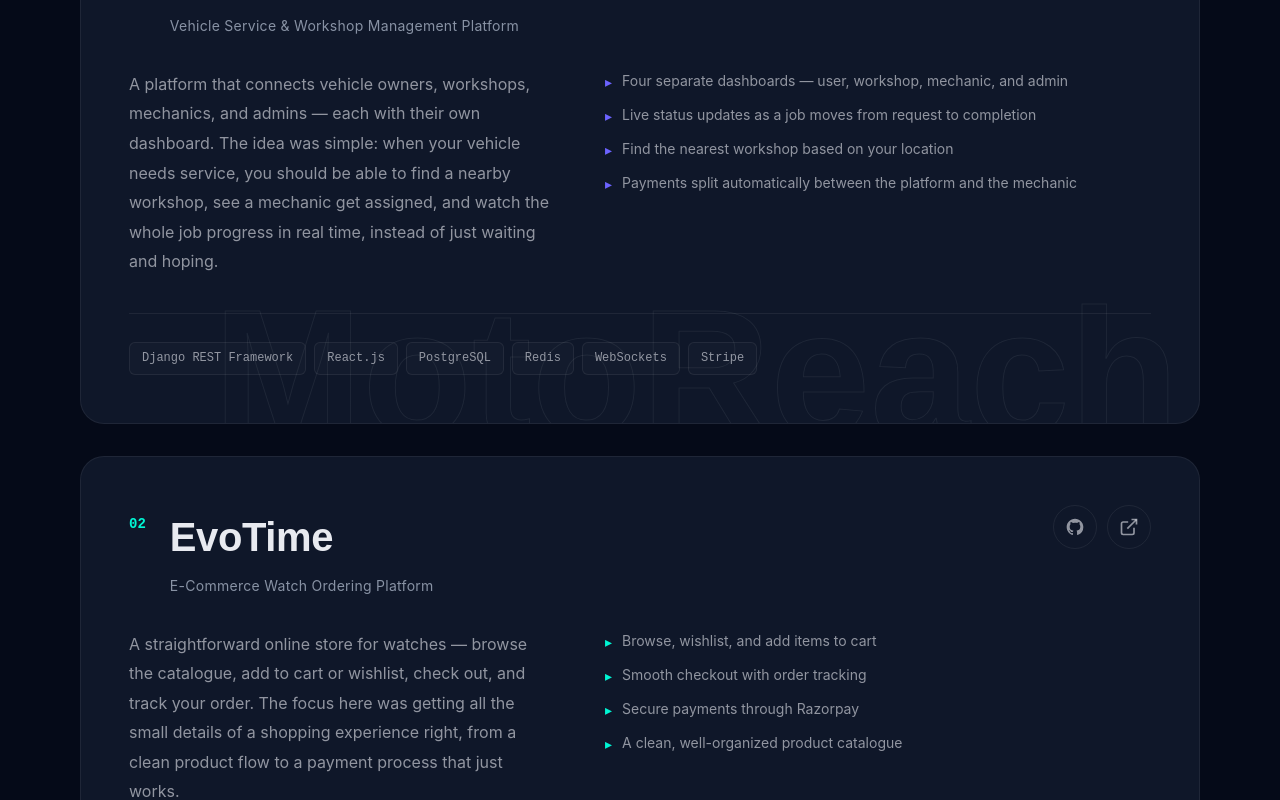
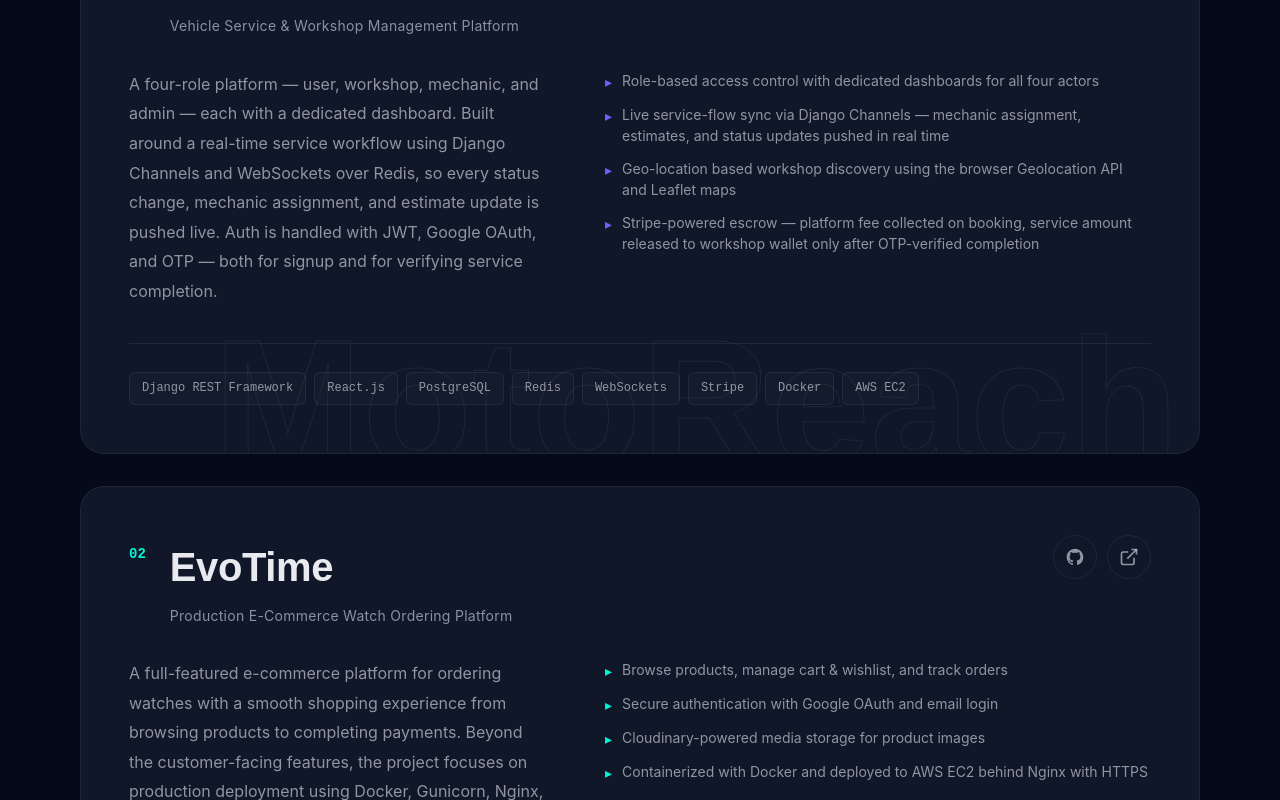
Before and after one commit to agnelVincent/agnel_Portfolio, a React (Vite) app in the folder agnelPortfolio/: page / in a window 1280 px wide. Shown: the part 3920-4720 px from the top of the page. Built offline with nearby package versions, Linux system fonts and the light colour scheme.

Commit message:
fixed links and configurations

```diff
--- a/agnelPortfolio/src/pages/Projects.jsx
+++ b/agnelPortfolio/src/pages/Projects.jsx
@@ -7,32 +7,43 @@ const projects = [
     index: '01',
     name: 'MotoReach',
     tagline: 'Vehicle Service & Workshop Management Platform',
-    description: 'A platform that connects vehicle owners, workshops, mechanics, and admins — each with their own dashboard. The idea was simple: when your vehicle needs service, you should be able to find a nearby workshop, see a mechanic get assigned, and watch the whole job progress in real time, instead of just waiting and hoping.',
-    stack: ['Django REST Framework', 'React.js', 'PostgreSQL', 'Redis', 'WebSockets', 'Stripe'],
+    description: 'A four-role platform — user, workshop, mechanic, and admin — each with a dedicated dashboard. Built around a real-time service workflow using Django Channels and WebSockets over Redis, so every status change, mechanic assignment, and estimate update is pushed live. Auth is handled with JWT, Google OAuth, and OTP — both for signup and for verifying service completion.',
+    stack: ['Django REST Framework', 'React.js', 'PostgreSQL', 'Redis', 'WebSockets', 'Stripe', 'Docker', 'AWS EC2'],
     features: [
-      'Four separate dashboards — user, workshop, mechanic, and admin',
-      'Live status updates as a job moves from request to completion',
-      'Find the nearest workshop based on your location',
-      'Payments split automatically between the platform and the mechanic',
+      'Role-based access control with dedicated dashboards for all four actors',
+      'Live service-flow sync via Django Channels — mechanic assignment, estimates, and status updates pushed in real time',
+      'Geo-location based workshop discovery using the browser Geolocation API and Leaflet maps',
+      'Stripe-powered escrow — platform fee collected on booking, service amount released to workshop wallet only after OTP-verified completion',
     ],
     github: 'https://github.com/agnelVincent/_MotoReach',
-    live: 'https://moto-reach.vercel.app/login',
+    live: 'https://moto-reach.vercel.app/',
     accent: 'indigo',
   },
   {
     index: '02',
     name: 'EvoTime',
-    tagline: 'E-Commerce Watch Ordering Platform',
-    description: 'A straightforward online store for watches — browse the catalogue, add to cart or wishlist, check out, and track your order. The focus here was getting all the small details of a shopping experience right, from a clean product flow to a payment process that just works.',
-    stack: ['Django', 'PostgreSQL', 'Tailwind CSS', 'Razorpay'],
+    tagline: 'Production E-Commerce Watch Ordering Platform',
+    description:
+      'A full-featured e-commerce platform for ordering watches with a smooth shopping experience from browsing products to completing payments. Beyond the customer-facing features, the project focuses on production deployment using Docker, Gunicorn, Nginx, HTTPS, and AWS EC2, making it a complete end-to-end web application.',
+    stack: [
+      'Django',
+      'PostgreSQL',
+      'Docker',
+      'Gunicorn',
+      'Nginx',
+      'AWS EC2',
+      'Cloudinary',
+      'Google OAuth',
+      'Razorpay',
+    ],
     features: [
-      'Browse, wishlist, and add items to cart',
-      'Smooth checkout with order tracking',
-      'Secure payments through Razorpay',
-      'A clean, well-organized product catalogue',
+      'Browse products, manage cart & wishlist, and track orders',
+      'Secure authentication with Google OAuth and email login',
+      'Cloudinary-powered media storage for product images',
+      'Containerized with Docker and deployed to AWS EC2 behind Nginx with HTTPS',
     ],
     github: 'https://github.com/agnelVincent/EvoTime',
-    live: 'http://timeevo.life/',
+    live: 'https://evotime.duckdns.org/',
     accent: 'cyan',
   },
 ]
```
